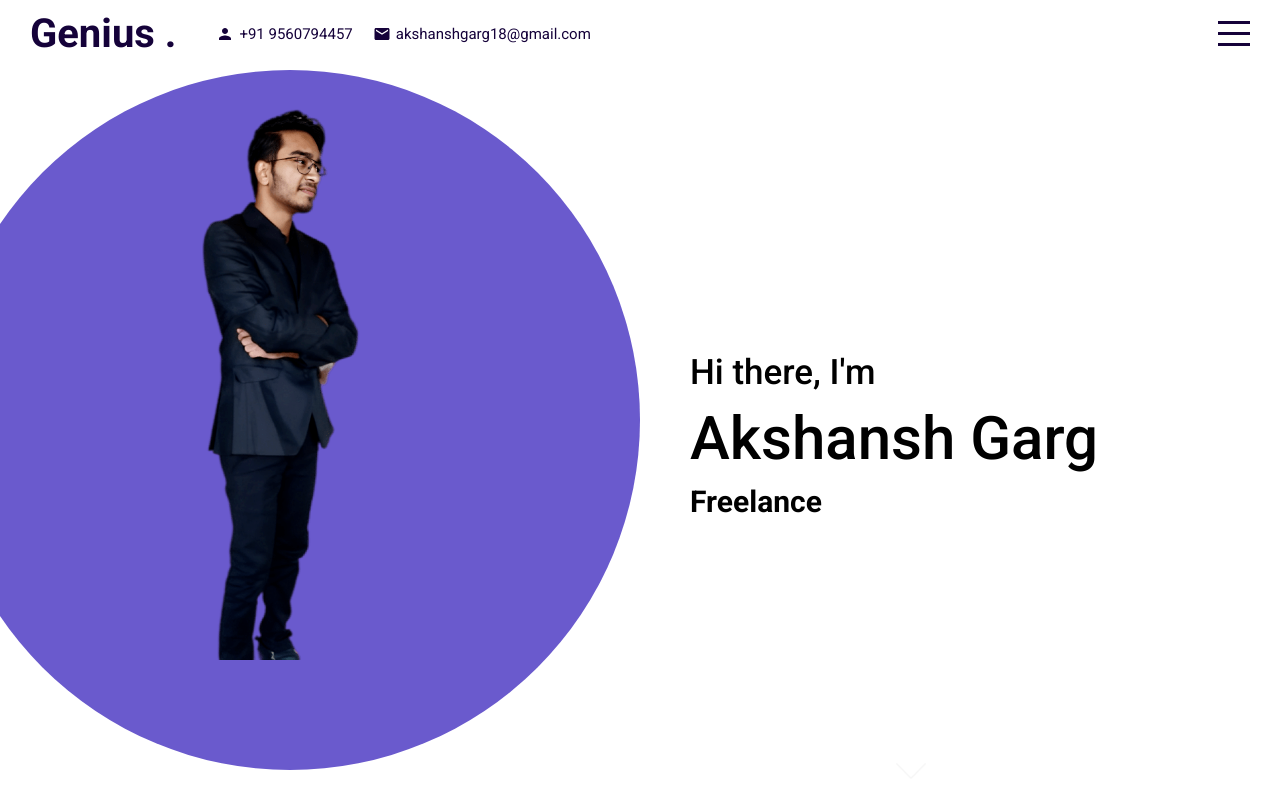
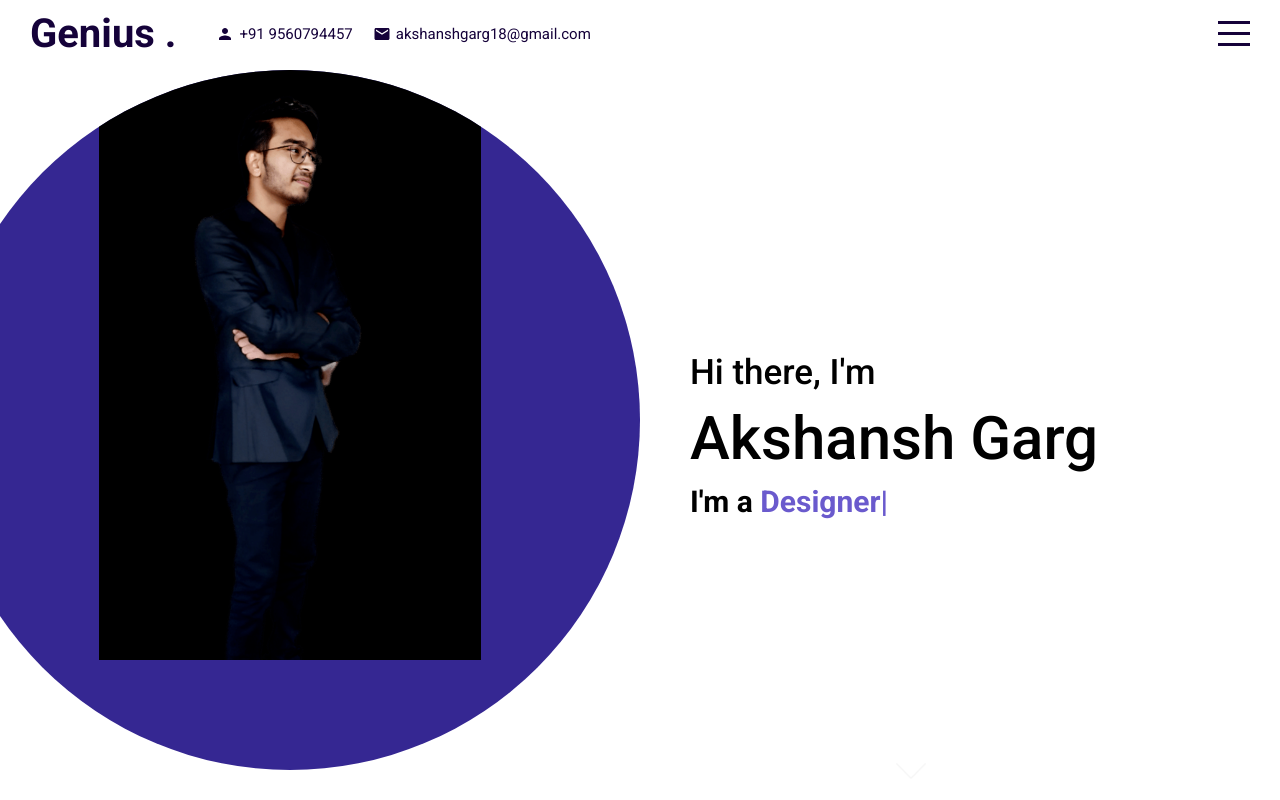
Before and after one commit to akku-18/my_portfolio, a React (Create React App) app: page / in a window 1280 px wide. Built offline with nearby package versions, Linux system fonts and the light colour scheme.

Commit message:
added text typing animation

```diff
--- a/package.json
+++ b/package.json
@@ -6,6 +6,7 @@
     "@testing-library/jest-dom": "^5.16.5",
     "@testing-library/react": "^13.4.0",
     "@testing-library/user-event": "^13.5.0",
+    "ityped": "^1.0.3",
     "node-sass": "^7.0.3",
     "react": "^18.2.0",
     "react-dom": "^18.2.0",
--- a/src/components/intro/Intro.jsx
+++ b/src/components/intro/Intro.jsx
@@ -1,18 +1,31 @@
 import "./intro.scss";
+import { init } from "ityped";
+import { useEffect, useRef } from "react";
 
 export default function Intro() {
+
+  const textRef = useRef();
+
+  useEffect(() => {
+    init(textRef.current,{
+      showCursor:true,
+      backDelay:1500,
+      backSpeed:60,
+      strings:["Developer", "Designer", "Thinker"],
+    })
+  },[])
   return (
     <div className='intro' id="intro">
       <div className="left">
       <div className="imgContainer">
-          <img src="assets/me.png" alt="" />
+          <img src="assets/me.v1.png" alt="" />
         </div>
       </div>
       <div className="right">
         <div className="wrapper">
           <h2>Hi there, I'm</h2>
           <h1>Akshansh Garg</h1>
-          <h3>Freelance <span></span></h3>
+          <h3>I'm a <span ref={textRef}></span></h3>
         </div>
         <a href="#portfolio">
           <img src="assets/down.png" alt="" />
--- a/src/components/intro/intro.scss
+++ b/src/components/intro/intro.scss
@@ -1,3 +1,4 @@
+@import "../../global.scss";
 .intro{
     // background-color: lightblue;
     background-color: white;
@@ -10,18 +11,21 @@
         .imgContainer{
             width: 700px;
             height: 700px;
-            background-color: #6a5acd;
+            background-color: #352792;
+            // background-color: $mainColor;
             border-radius: 50%;
             display: flex;
             align-items: center;
             justify-content: center;
             float: right;
+
             overflow: hidden;
 
             img{
                 margin-bottom: 150px;
                 // width: 70%;
                 height: 90%;
+
 
             }
         }
@@ -53,6 +57,24 @@
 
             h3{
                 font-size: 30px;
+
+                span{
+                    font-size: inherit;
+                    color: $purple;
+                }
+
+                .ityped-cursor{
+                    animation: blink 1s infinite;
+                }
+
+                @keyframes blink {
+                    50%{
+                        opacity: 1;
+                    }
+                    100%{
+                        opacity: 0;
+                    }
+                }
             }
         }
         a{
--- a/src/components/menu/menu.scss
+++ b/src/components/menu/menu.scss
@@ -1,12 +1,12 @@
 @import "../../global.scss";
 
 .menu{
-    width: 300px;
+    width: 250px;
     height: 100vh;
-    background-color: $mainColor;
+    background-color: #250760;
     position: fixed;
     top: 0;
-    right: -300px;
+    right: -250px;
     z-index: 2;
     display: flex;
     flex-direction: column;
@@ -25,7 +25,7 @@
         font-size: 30px;
         font-weight: 300;
         color: white;
-        width: 60%;
+        width: 65%;
 
         li{
             margin-bottom: 25px;
--- a/src/components/topbar/Topbar.scss
+++ b/src/components/topbar/Topbar.scss
@@ -58,7 +58,7 @@
                     height: 3px;
                     background-color: $mainColor;
                     transform-origin: left;
-                    transition: all 2s ease;
+                    transition: all 1s ease;
                 }
             }
         }
--- a/src/global.scss
+++ b/src/global.scss
@@ -1,2 +1,3 @@
 $mainColor: #15023a;
 $white: #fff;
+$purple:#6a5acd;
--- a/src/index.js
+++ b/src/index.js
@@ -4,7 +4,7 @@ import App from './App';
 
 const root = ReactDOM.createRoot(document.getElementById('root'));
 root.render(
-  <React.StrictMode>
+  // <React.StrictMode>
     <App />
-  </React.StrictMode>
+  // </React.StrictMode>
 );
```
Also changed, not shown: public/assets/me.v1.png (added), 1 other file (tests, documents, lock files or other folders).
